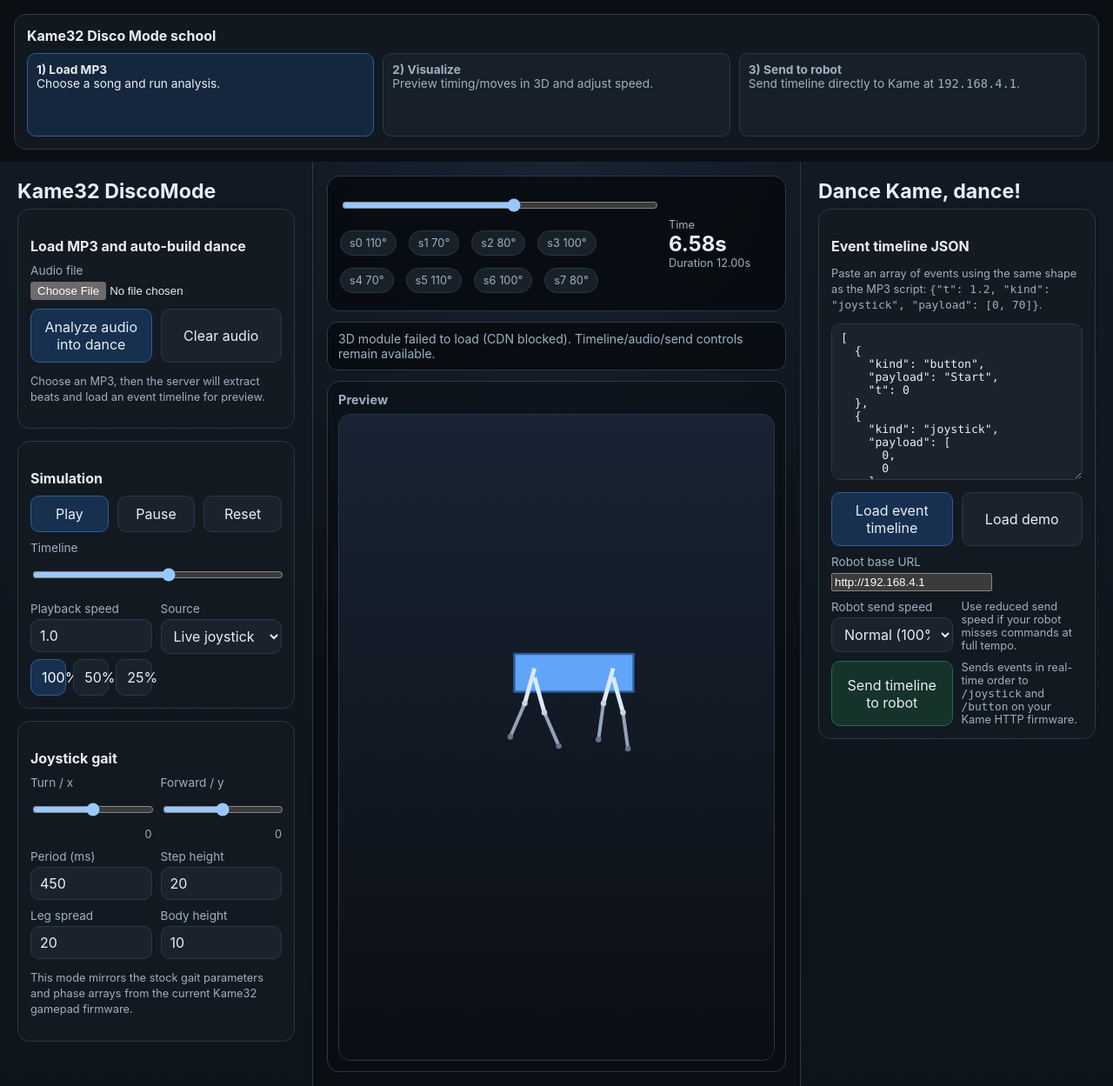
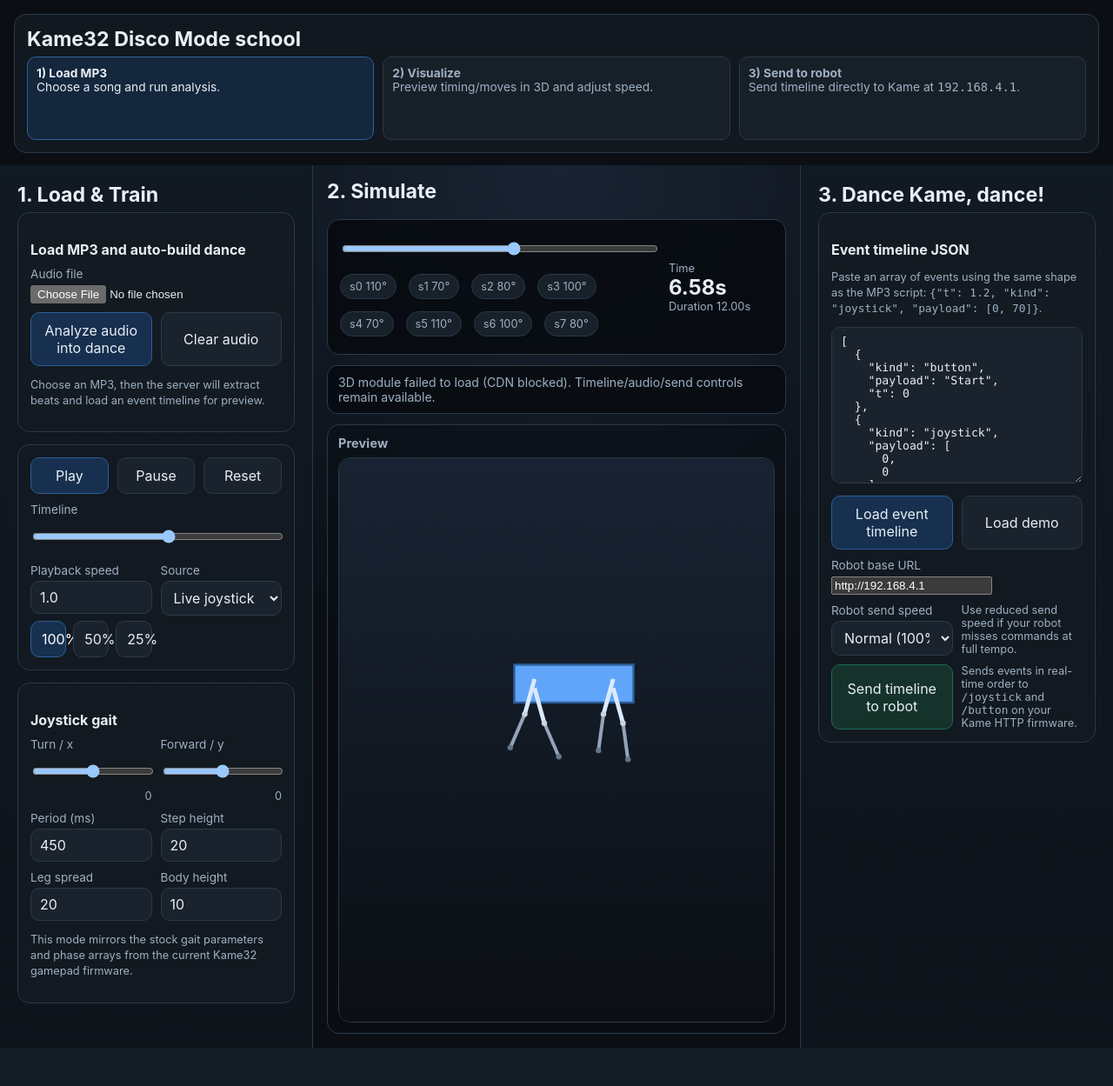
Before and after one commit to luisriverag/kame32-discomode, a Flask app: page / in a window 1280 px wide. Shown: the whole page at 87% size. After the commit the page ends 1205 px from the top, so only its background shows below. Run offline with Flask 3, Linux system fonts and the light colour scheme; some libraries are stand-ins or nearby versions.

Commit message:
Gitup Update from M06

```diff
--- a/templates/index.html
+++ b/templates/index.html
@@ -3,7 +3,7 @@
 <head>
   <meta charset="utf-8">
   <meta name="viewport" content="width=device-width, initial-scale=1">
-  <title>Kame32 DiscoMode</title>
+  <title>Train</title>
   <style>
     :root {
       color-scheme: dark;
@@ -246,7 +246,7 @@
 <body>
   <section class="school-banner">
     <div class="card school-card">
-      <h2>Kame32 Disco Mode school</h2>
+      <h1>Kame32 Disco Mode school</h1>
       <div class="workflow">
         <div id="workflowAnalyze" class="workflow-step active"><strong>1) Load MP3</strong><br>Choose a song and run analysis.</div>
         <div id="workflowVisualize" class="workflow-step"><strong>2) Visualize</strong><br>Preview timing/moves in 3D and adjust speed.</div>
@@ -257,7 +257,7 @@
 
   <div class="layout">
     <aside class="sidebar">
-      <h1>Kame32 DiscoMode</h1>
+      <h1>1. Load & Train</h1>
 
       <div class="card" id="buttonCard" hidden>
         <h2>Button routine</h2>
@@ -286,7 +286,6 @@
       </div>
 
       <div class="card">
-        <h2>Simulation</h2>
         <div class="row3">
           <button id="playBtn" class="primary">Play</button>
           <button id="pauseBtn">Pause</button>
@@ -374,6 +373,8 @@
     </aside>
 
     <main class="viewer">
+      <h1>2. Simulate</h1>
+
       <div class="meter">
         <div class="meter-grid">
           <div>
@@ -395,7 +396,7 @@
     </main>
 
     <aside class="robot-sidebar">
-      <h1>Dance Kame, dance!</h1>
+      <h1>3. Dance Kame, dance!</h1>
       <div class="card" id="eventsCard">
         <h2>Event timeline JSON</h2>
         <p class="tiny">Paste an array of events using the same shape as the MP3 script: <code>{"t": 1.2, "kind": "joystick", "payload": [0, 70]}</code>.</p>
```
Also changed, not shown: 1 other file.
